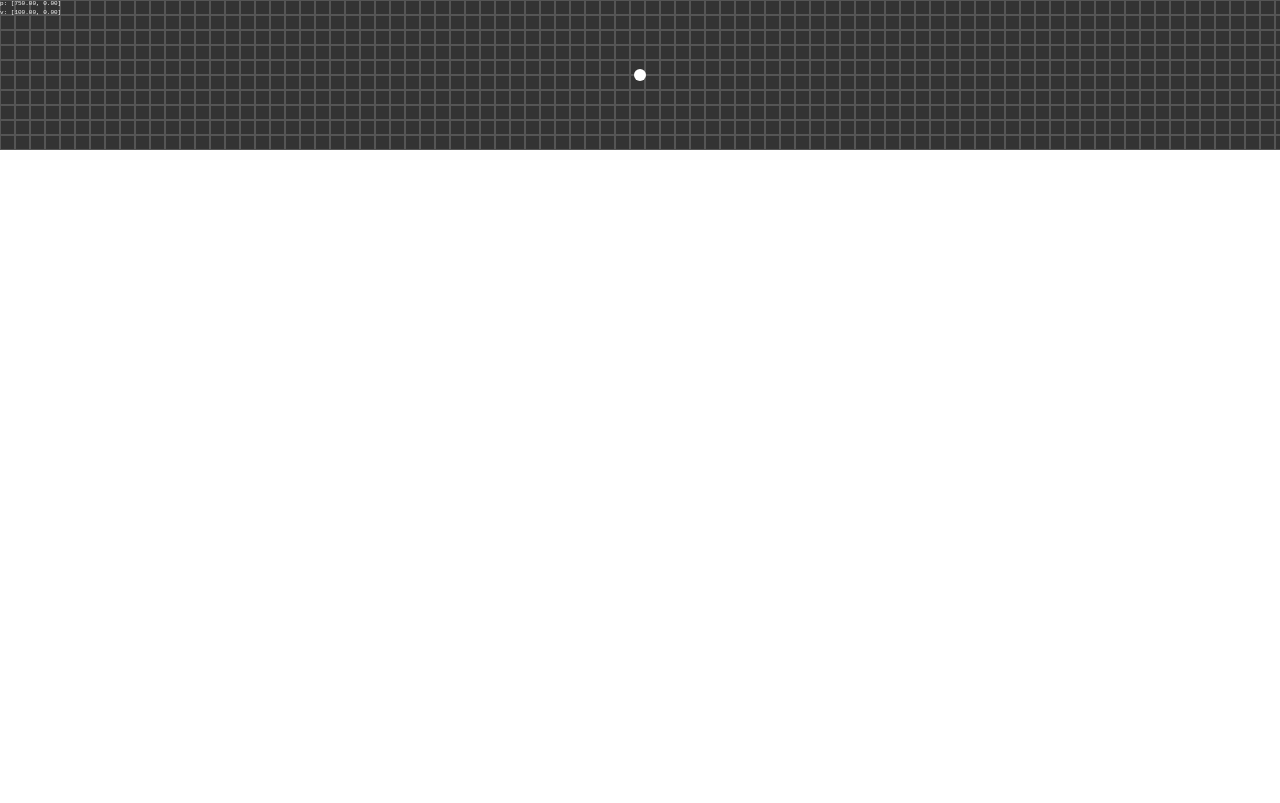
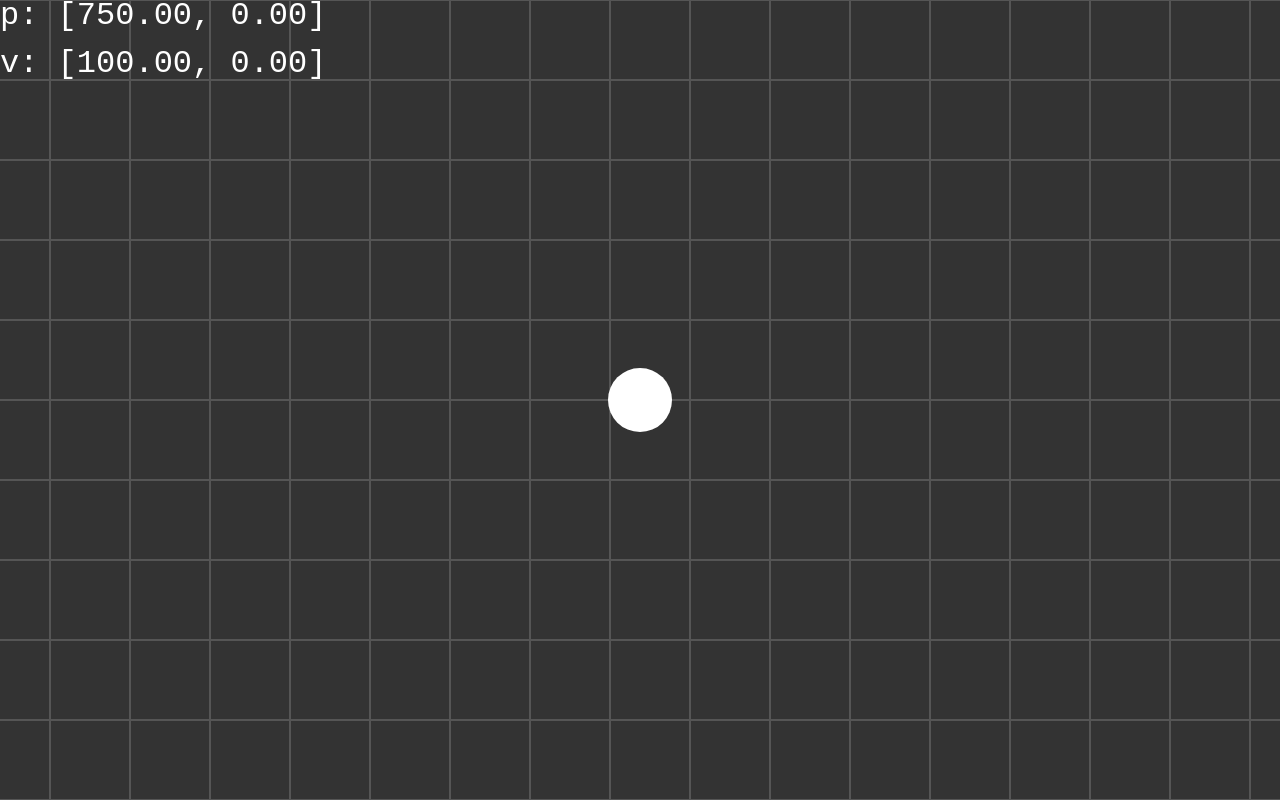
Before and after one commit to tylerschloesser/2021-09-25, a website built with webpack: page src/index.html in a window 1280 px wide. Built offline with nearby package versions, Linux system fonts and the light colour scheme.

Commit message:
fix height

```diff
--- a/src/index.html
+++ b/src/index.html
@@ -12,11 +12,15 @@
       referrerpolicy="no-referrer"
     />
     <style>
-			canvas {
-				display: block;
-				width: 100vw;
+      html {
         height: 100vh;
         height: -webkit-fill-available;
+        width: 100vw;
+      }
+      body,
+      canvas {
+        height: 100%;
+        width: 100%;
       }
     </style>
   </head>
--- a/src/index.ts
+++ b/src/index.ts
@@ -93,8 +93,8 @@ async function main() {
   const canvas = document.querySelector('canvas')!
   const context = canvas.getContext('2d')!
 
-  const w = (canvas.width = canvas.clientWidth)
-  const h = (canvas.height = canvas.clientHeight)
+  const w = (canvas.width = window.innerWidth)
+  const h = (canvas.height = window.innerHeight)
 
   const scale = Math.min(w, h) / 100
 
```
Lines whose indentation alone changed are shown as unchanged.
